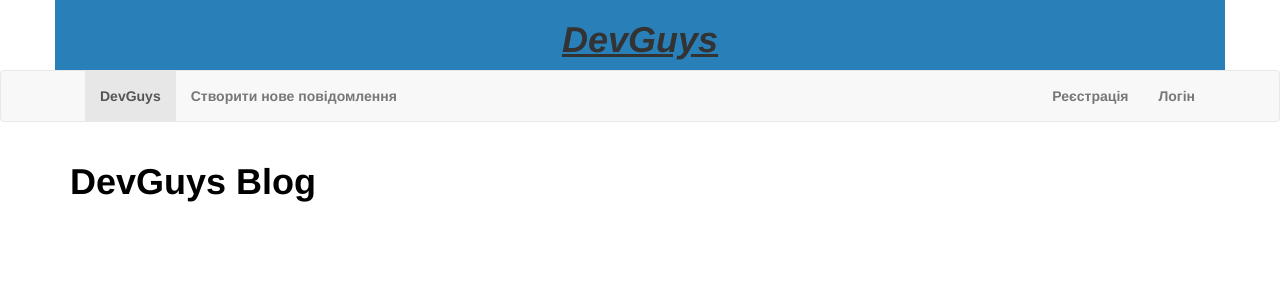
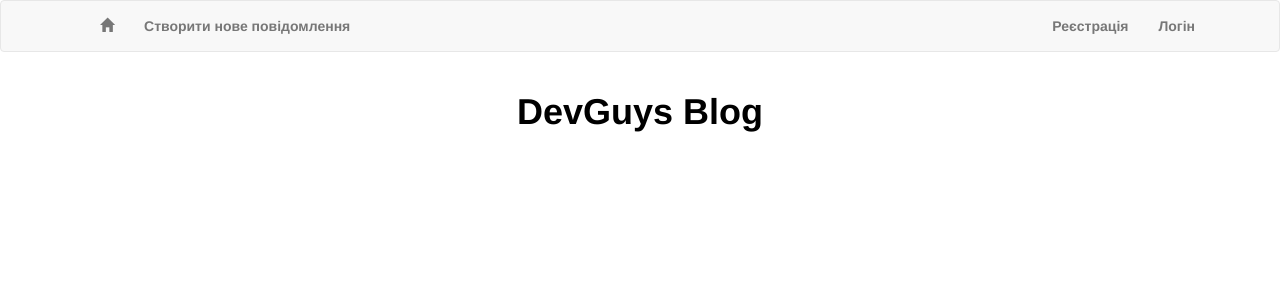
Before and after one commit to DevGuysPy/DjangoBlog, a Django app: page / in a window 1280 px wide. Shown: the top 300 px of the page. Run offline with Django 3.2, Linux system fonts and the light colour scheme; data that the repository does not hold is empty; some libraries are stand-ins or nearby versions.

Commit message:
Changed Like color/changed devguys in nav bar to icon-home

```diff
--- a/static/css/style.css
+++ b/static/css/style.css
@@ -13,9 +13,6 @@
 .margin-for-likes {
 	float: right;
 }
-.Anya {
-	background-color: #2980b9;
-}
 .form-control1{
 	max-width: 1140px;
 	max-height: 600px;
@@ -24,9 +21,6 @@
 .margin-for-btn {
 	margin-top: 8px;
 }
-.margin {
-	color: red;
-}
 .margin1 {
 	color: black;
 }
--- a/templates/index.html
+++ b/templates/index.html
@@ -10,13 +10,7 @@
 </head>
 
 <body>
-    <div class="container">
-    <div class="row Anya">
-        <center><h1 class="bg"><strong><em><u>DevGuys</u></em></strong></h1></center>
-    </div>
-    </div>
-
-    <nav class="navbar navbar-default">
+     <nav class="navbar navbar-default">
         <div class="container">
             <div class="navbar-header">
                 <button type="button" class="navbar-toggle collapsed"
@@ -29,7 +23,7 @@
             </div>
             <div id="navbar" class="navbar-collapse collapse">
                 <ul class="nav navbar-nav">
-                    <li class="active"><a href="/"><strong>DevGuys</strong></a></li>
+                    <li><a href="/"><i class="glyphicon glyphicon-home" aria-hidden="true"></i></a></li>
                     <li><a href="../new/"><strong>Створити нове повідомлення</strong></a></li>
                 </ul>
                 <ul class="nav navbar-nav navbar-right">
@@ -45,7 +39,7 @@
     </nav>
 
     <div class="container margin1">
-        <h1><strong>DevGuys Blog</strong></h1> {% for article in articles %}
+        <h1 class="text-center"><strong>DevGuys Blog</strong></h1> {% for article in articles %}
         <div class="well">
             <div id="{{ article.id }}">
                 <h3><a href='articles/{{article.id}}/'>{{ article.title }}</a></h3>
```
Also changed, not shown: templates/article.html (+2 -7 lines), templates/new_article.html (+1 -7 lines), templates/registration/login.html (+1 -6 lines), templates/registration/registration.html (+2 -8 lines).
